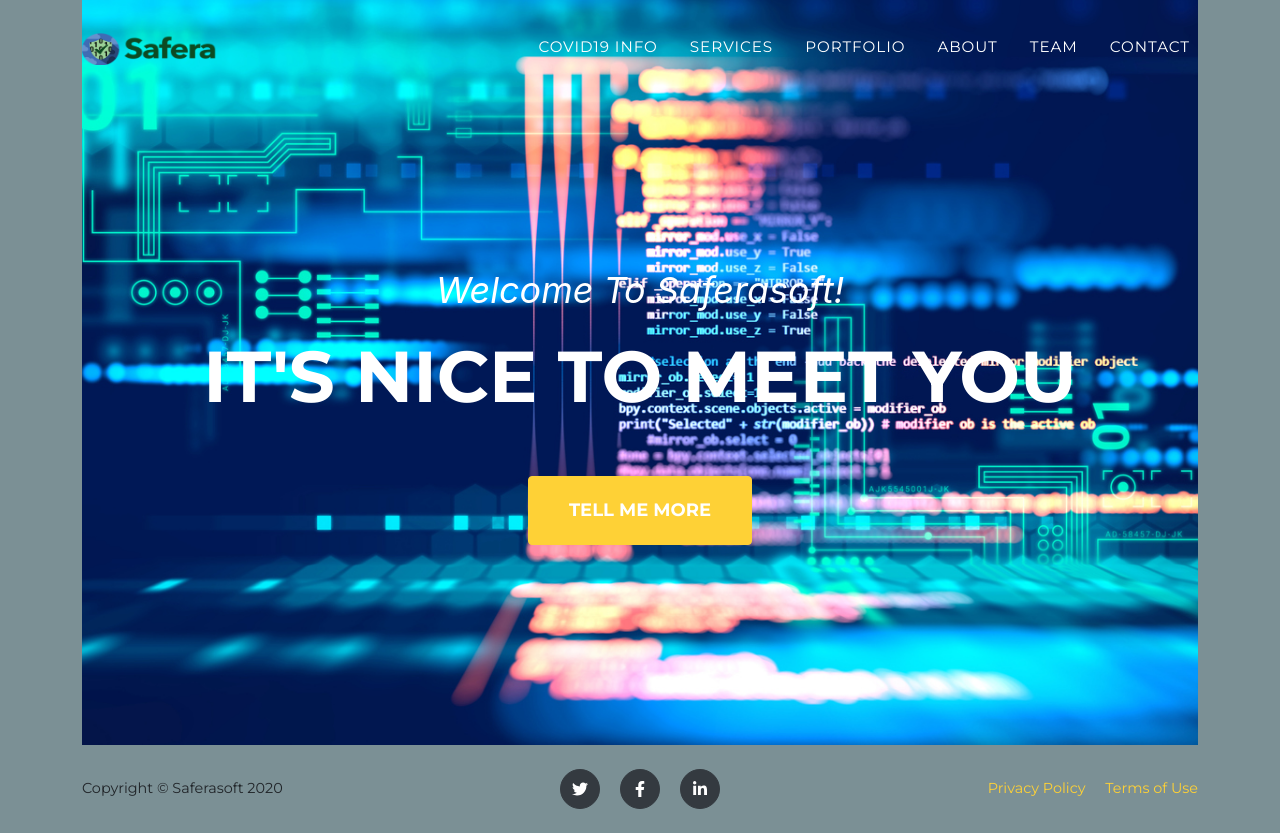
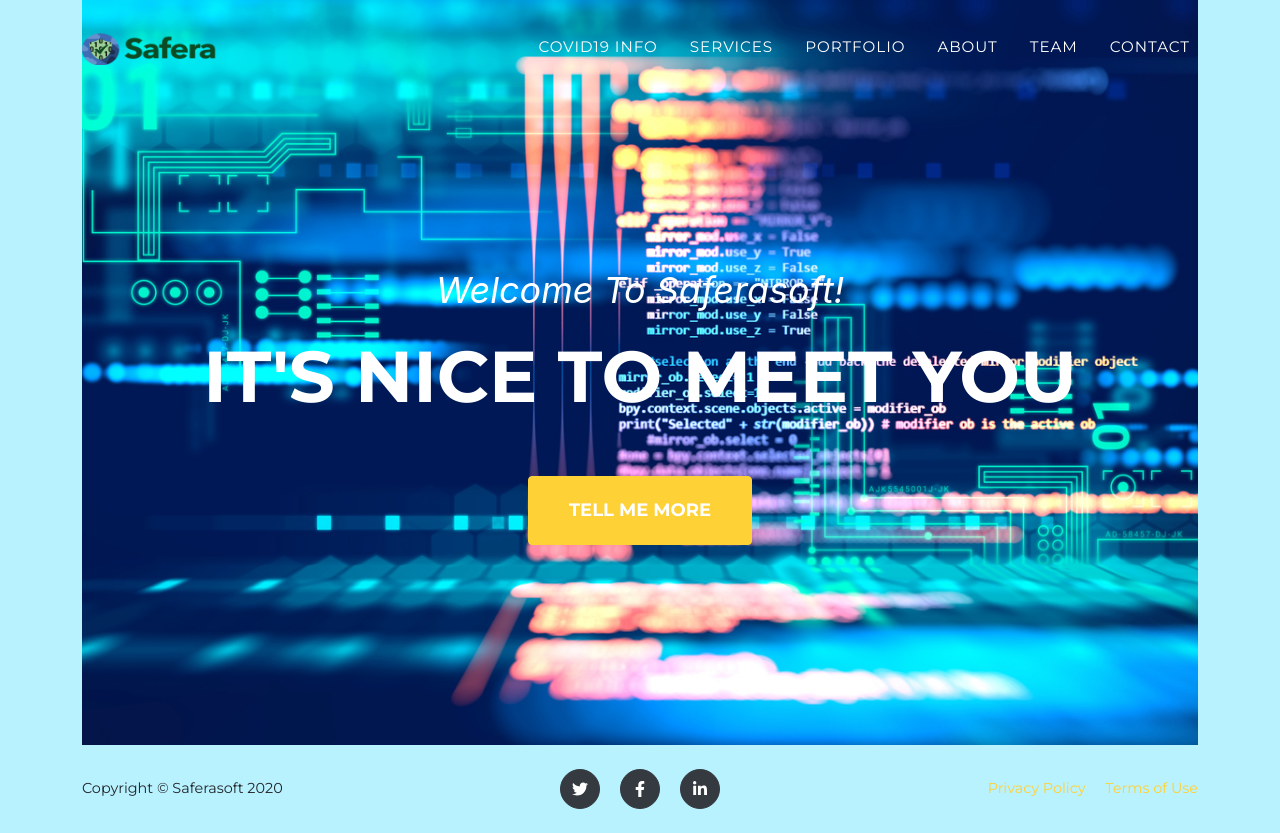
Before and after one commit to FerasAlfrih/saferasoft, a Django app: page / in a window 1280 px wide. Run offline with Django 3.2, Linux system fonts and the light colour scheme; some libraries are stand-ins or nearby versions; some web fonts are replaced.

Commit message:
Update base.html

```diff
--- a/templates/base.html
+++ b/templates/base.html
@@ -17,7 +17,7 @@
             <link href="{% static 'css/styles.css' %}" rel="stylesheet" />
         <title>Saferasoft-{% block title %}Home{% endblock title %}</title>
     </head>
-    <body id="page-top" style="background-color: #7b9095">
+    <body id="page-top" style="background-color: #b9f2ff">
         <!-- Navigation-->
         <nav class="navbar navbar-expand-lg navbar-dark fixed-top" id="mainNav">
             <div class="container">
```
